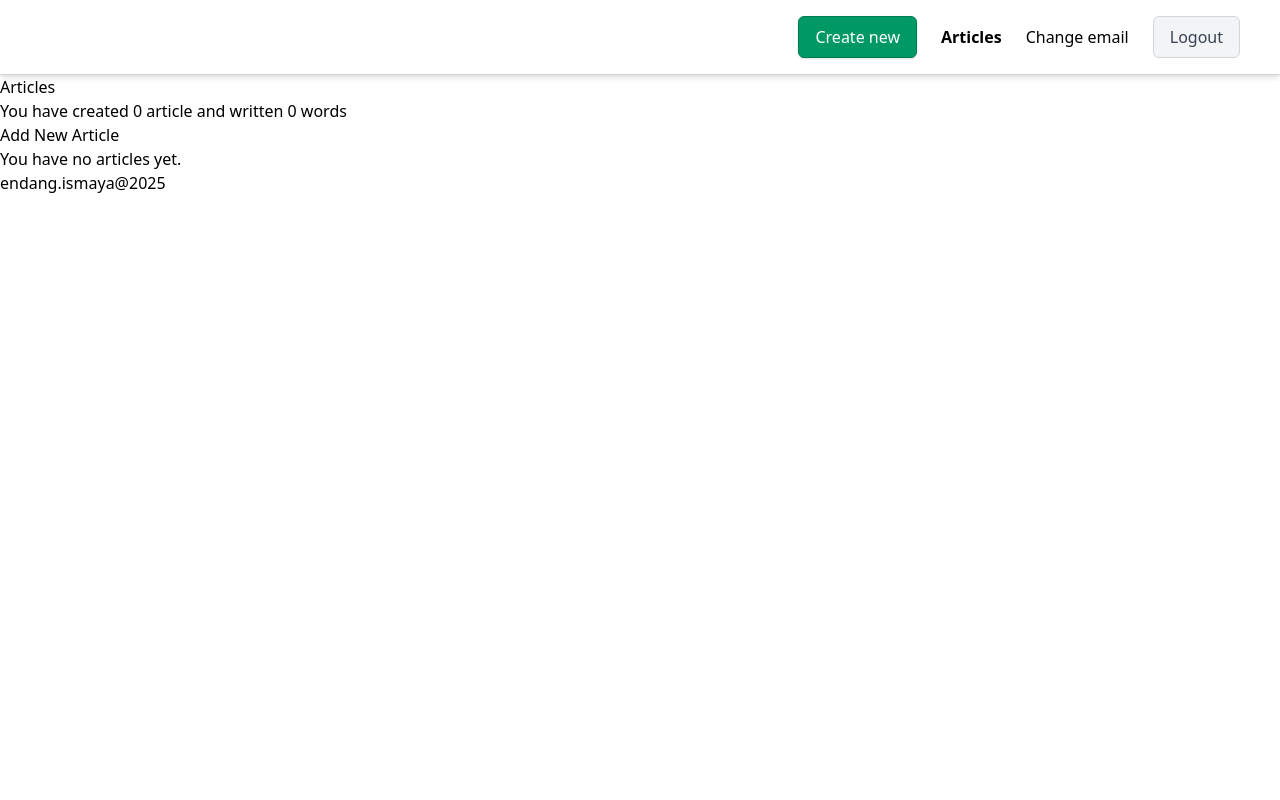
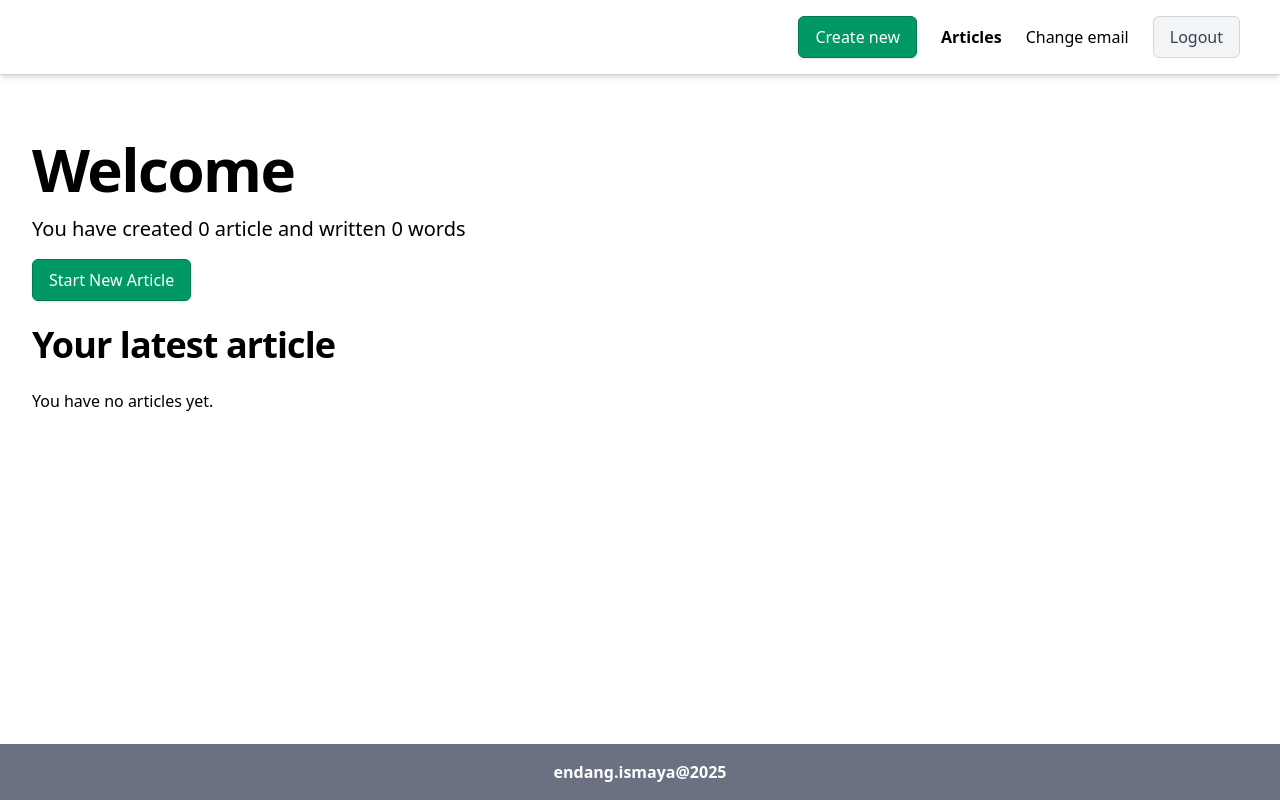
Before and after one commit to endang-ismaya/django-htmx-alpinejs, a Django app: page /articles/ in a window 1280 px wide. Run offline with Django 5.2, Linux system fonts and the light colour scheme; the visitor is signed in with stand-in values (Sample User, id 1); data that the repository does not hold is empty; some libraries are stand-ins or nearby versions.

Commit message:
update home page

```diff
--- a/static/css/output.css
+++ b/static/css/output.css
@@ -15,7 +15,6 @@
     --color-emerald-500: oklch(69.6% 0.17 162.48);
     --color-emerald-600: oklch(59.6% 0.145 163.225);
     --color-emerald-700: oklch(50.8% 0.118 165.612);
-    --color-blue-400: oklch(70.7% 0.165 254.624);
     --color-gray-100: oklch(96.7% 0.003 264.542);
     --color-gray-200: oklch(92.8% 0.006 264.531);
     --color-gray-300: oklch(87.2% 0.01 258.338);
@@ -23,13 +22,24 @@
     --color-gray-700: oklch(37.3% 0.034 259.733);
     --color-white: #fff;
     --spacing: 0.25rem;
+    --container-7xl: 80rem;
+    --text-xs: 0.75rem;
+    --text-xs--line-height: calc(1 / 0.75);
     --text-sm: 0.875rem;
     --text-sm--line-height: calc(1.25 / 0.875);
+    --text-xl: 1.25rem;
+    --text-xl--line-height: calc(1.75 / 1.25);
+    --text-2xl: 1.5rem;
+    --text-2xl--line-height: calc(2 / 1.5);
+    --text-4xl: 2.25rem;
+    --text-4xl--line-height: calc(2.5 / 2.25);
+    --text-6xl: 3.75rem;
+    --text-6xl--line-height: 1;
     --font-weight-medium: 500;
     --font-weight-semibold: 600;
-    --font-weight-bold: 700;
     --font-weight-extrabold: 800;
-    --font-weight-black: 900;
+    --tracking-tight: -0.025em;
+    --radius-sm: 0.25rem;
     --radius-md: 0.375rem;
     --default-font-family: var(--font-sans);
     --default-mono-font-family: var(--font-mono);
@@ -181,8 +191,14 @@
   }
 }
 @layer utilities {
+  .fixed {
+    position: fixed;
+  }
   .static {
     position: static;
+  }
+  .bottom-0 {
+    bottom: calc(var(--spacing) * 0);
   }
   .container {
     width: 100%;
@@ -202,23 +218,62 @@
       max-width: 96rem;
     }
   }
+  .mx-auto {
+    margin-inline: auto;
+  }
+  .mt-10 {
+    margin-top: calc(var(--spacing) * 10);
+  }
+  .mb-4 {
+    margin-bottom: calc(var(--spacing) * 4);
+  }
+  .mb-6 {
+    margin-bottom: calc(var(--spacing) * 6);
+  }
+  .ml-2 {
+    margin-left: calc(var(--spacing) * 2);
+  }
   .block {
     display: block;
   }
   .flex {
     display: flex;
   }
+  .inline-block {
+    display: inline-block;
+  }
+  .min-h-screen {
+    min-height: 100vh;
+  }
+  .w-full {
+    width: 100%;
+  }
+  .max-w-7xl {
+    max-width: var(--container-7xl);
+  }
+  .flex-grow {
+    flex-grow: 1;
+  }
   .cursor-not-allowed {
     cursor: not-allowed;
   }
+  .flex-col {
+    flex-direction: column;
+  }
   .items-center {
     align-items: center;
+  }
+  .justify-center {
+    justify-content: center;
   }
   .justify-end {
     justify-content: flex-end;
   }
   .gap-6 {
     gap: calc(var(--spacing) * 6);
+  }
+  .rounded-sm {
+    border-radius: var(--radius-sm);
   }
   .border-b {
     border-bottom-style: var(--tw-border-style);
@@ -227,23 +282,45 @@
   .border-gray-300 {
     border-color: var(--color-gray-300);
   }
+  .bg-gray-200 {
+    background-color: var(--color-gray-200);
+  }
+  .bg-gray-500 {
+    background-color: var(--color-gray-500);
+  }
+  .p-2 {
+    padding: calc(var(--spacing) * 2);
+  }
+  .px-4 {
+    padding-inline: calc(var(--spacing) * 4);
+  }
   .px-10 {
     padding-inline: calc(var(--spacing) * 10);
   }
+  .py-0\.5 {
+    padding-block: calc(var(--spacing) * 0.5);
+  }
   .py-4 {
     padding-block: calc(var(--spacing) * 4);
+  }
+  .text-center {
+    text-align: center;
+  }
+  .text-2xl {
+    font-size: var(--text-2xl);
+    line-height: var(--tw-leading, var(--text-2xl--line-height));
   }
   .text-sm {
     font-size: var(--text-sm);
     line-height: var(--tw-leading, var(--text-sm--line-height));
   }
-  .font-black {
-    --tw-font-weight: var(--font-weight-black);
-    font-weight: var(--font-weight-black);
+  .text-xl {
+    font-size: var(--text-xl);
+    line-height: var(--tw-leading, var(--text-xl--line-height));
   }
-  .font-bold {
-    --tw-font-weight: var(--font-weight-bold);
-    font-weight: var(--font-weight-bold);
+  .text-xs {
+    font-size: var(--text-xs);
+    line-height: var(--tw-leading, var(--text-xs--line-height));
   }
   .font-extrabold {
     --tw-font-weight: var(--font-weight-extrabold);
@@ -253,8 +330,11 @@
     --tw-font-weight: var(--font-weight-semibold);
     font-weight: var(--font-weight-semibold);
   }
-  .text-blue-400 {
-    color: var(--color-blue-400);
+  .text-white {
+    color: var(--color-white);
+  }
+  .uppercase {
+    text-transform: uppercase;
   }
   .opacity-50 {
     opacity: 50%;
@@ -262,6 +342,13 @@
   .shadow-md {
     --tw-shadow: 0 4px 6px -1px var(--tw-shadow-color, rgb(0 0 0 / 0.1)), 0 2px 4px -2px var(--tw-shadow-color, rgb(0 0 0 / 0.1));
     box-shadow: var(--tw-inset-shadow), var(--tw-inset-ring-shadow), var(--tw-ring-offset-shadow), var(--tw-ring-shadow), var(--tw-shadow);
+  }
+  .hover\:underline {
+    &:hover {
+      @media (hover: hover) {
+        text-decoration-line: underline;
+      }
+    }
   }
   .hover\:shadow-underline {
     &:hover {
@@ -279,6 +366,31 @@
           --tw-shadow-color: color-mix(in oklab, var(--color-gray-300) var(--tw-shadow-alpha), transparent);
         }
       }
+    }
+  }
+  .sm\:w-auto {
+    @media (width >= 40rem) {
+      width: auto;
+    }
+  }
+  .sm\:px-6 {
+    @media (width >= 40rem) {
+      padding-inline: calc(var(--spacing) * 6);
+    }
+  }
+  .md\:p-4 {
+    @media (width >= 48rem) {
+      padding: calc(var(--spacing) * 4);
+    }
+  }
+  .lg\:p-6 {
+    @media (width >= 64rem) {
+      padding: calc(var(--spacing) * 6);
+    }
+  }
+  .lg\:px-8 {
+    @media (width >= 64rem) {
+      padding-inline: calc(var(--spacing) * 8);
     }
   }
 }
@@ -385,6 +497,22 @@
       outline-offset: 2px;
     }
   }
+}
+.title {
+  font-size: var(--text-6xl);
+  line-height: var(--tw-leading, var(--text-6xl--line-height));
+  --tw-font-weight: var(--font-weight-semibold);
+  font-weight: var(--font-weight-semibold);
+  --tw-tracking: var(--tracking-tight);
+  letter-spacing: var(--tracking-tight);
+}
+.subtitle {
+  font-size: var(--text-4xl);
+  line-height: var(--tw-leading, var(--text-4xl--line-height));
+  --tw-font-weight: var(--font-weight-semibold);
+  font-weight: var(--font-weight-semibold);
+  --tw-tracking: var(--tracking-tight);
+  letter-spacing: var(--tracking-tight);
 }
 @layer base {
   [type='text'],input:where(:not([type])),[type='email'],[type='url'],[type='password'],[type='number'],[type='date'],[type='datetime-local'],[type='month'],[type='search'],[type='tel'],[type='time'],[type='week'],[multiple],textarea,select {
@@ -609,6 +737,10 @@
   inherits: false;
   initial-value: 0 0 #0000;
 }
+@property --tw-tracking {
+  syntax: "*";
+  inherits: false;
+}
 @layer properties {
   @supports ((-webkit-hyphens: none) and (not (margin-trim: inline))) or ((-moz-orient: inline) and (not (color:rgb(from red r g b)))) {
     *, ::before, ::after, ::backdrop {
@@ -628,6 +760,7 @@
       --tw-ring-offset-width: 0px;
       --tw-ring-offset-color: #fff;
       --tw-ring-offset-shadow: 0 0 #0000;
+      --tw-tracking: initial;
     }
   }
 }
--- a/templates/app/home.html
+++ b/templates/app/home.html
@@ -1,20 +1,23 @@
 {% extends 'base.html' %}
 {% load humanize %}
 {% block content %}
-  <h1>Articles</h1>
+  <h1 class="title mb-4">Welcome</h1>
 
-  <p>You have created {{ user.article_count|intcomma }} article{{ user.article.count|pluralize }}
+  <p class="text-xl mb-4">You have created {{ user.article_count|intcomma }} article{{ user.article.count|pluralize }}
     and written {{ user.written_words|intcomma }} word{{ user.written_words|pluralize }}</p>
 
-  <a href="{% url 'app.create_article' %}">Add New Article</a>
+  <a href="{% url 'app.create_article' %}" class="button primary w-full sm:w-auto text-center inline-block mb-6">Start New Article</a>
+
+  <h2 class="subtitle mb-6">Your latest article</h2>
   <ul>
     {% if articles %}
       {% for article in articles %}
         <li>
-          {{ article.title }}
-          <a href="{% url 'app.detail_article' article.id %}">👁️</a>
-          <a href="{% url 'app.update_article' article.id %}">📝</a>
-          <a href="{% url 'app.delete_article' article.id %}">🗑️</a>
+          <a href="{% url 'app.detail_article' article.id %}" class="text-2xl flex items-center">
+            {{ article.title }}
+            <span class="text-xs rounded-sm uppercase bg-gray-200 px-4 py-0.5 ml-2">{{ article.status }}</span>
+          </a>
+          <p class="text-sm">with {{ article.word_count }} word{{ article.word_count|pluralize }}.</p>
         </li>
       {% endfor %}
     {% else %}
--- a/templates/base.html
+++ b/templates/base.html
@@ -10,22 +10,16 @@
     <link rel="stylesheet" href="https://cdn.jsdelivr.net/npm/easymde/dist/easymde.min.css" />
     <script src="https://cdn.jsdelivr.net/npm/easymde/dist/easymde.min.js"></script>
   </head>
-  <body>
+  <body class="min-h-screen flex flex-col">
     <nav class="px-10 py-4 border-b border-gray-300 shadow-md">
       <div class="flex justify-end items-center gap-6">
         {% if user.is_authenticated %}
-          {% comment %}Define your active class style once for easier changes{% endcomment %}
           {% with active_class='font-extrabold' inactive_class='hover:shadow-underline hover:shadow-gray-300' %}
-            {# --- Create New Button Logic --- #}
             {% if request.resolver_match.url_name == 'app.create_article' %}
-              {# DISABLED STATE: Render as non-clickable, visually distinct #}
-              {# Use <a> tag for style consistency, but no href + disabled classes/ARIA #}
               <a class="button primary opacity-50 cursor-not-allowed" aria-disabled="true" role="link">Create new</a>
             {% else %}
-              {# ENABLED STATE: Render as a normal clickable link #}
               <a href="{% url 'app.create_article' %}" class="button primary">Create new</a>
             {% endif %}
-            {# --- End Create New Button Logic --- #}
 
             <a href="{% url 'app.home' %}"
               class="{{ inactive_class }} {% if request.resolver_match.url_name == 'app.home' %}
@@ -41,7 +35,7 @@
             </a>
             <form action="{% url 'account_logout' %}" method="POST">
               {% csrf_token %}
-              <button type="submit" class="button secondary hover:undlerline">Logout</button>
+              <button type="submit" class="button secondary hover:underline">Logout</button>
             </form>
           {% endwith %}
         {% else %}
@@ -51,11 +45,15 @@
       </div>
     </nav>
 
-    {% block content %}
+    <main class="flex-grow max-w-7xl px-4 sm:px-6 lg:px-8 mt-10 p-2 md:p-4 lg:p-6">
+      {% block content %}
 
-    {% endblock %}
+      {% endblock %}
+    </main>
 
-    <footer>endang.ismaya@2025</footer>
+    <footer class="fixed bottom-0 w-full flex justify-center py-4 bg-gray-500 text-white font-semibold">
+      <p>endang.ismaya@2025</p>
+    </footer>
 
     {% block page_js %}
 
```
Also changed, not shown: static/css/input.css (+8 -0 lines).
